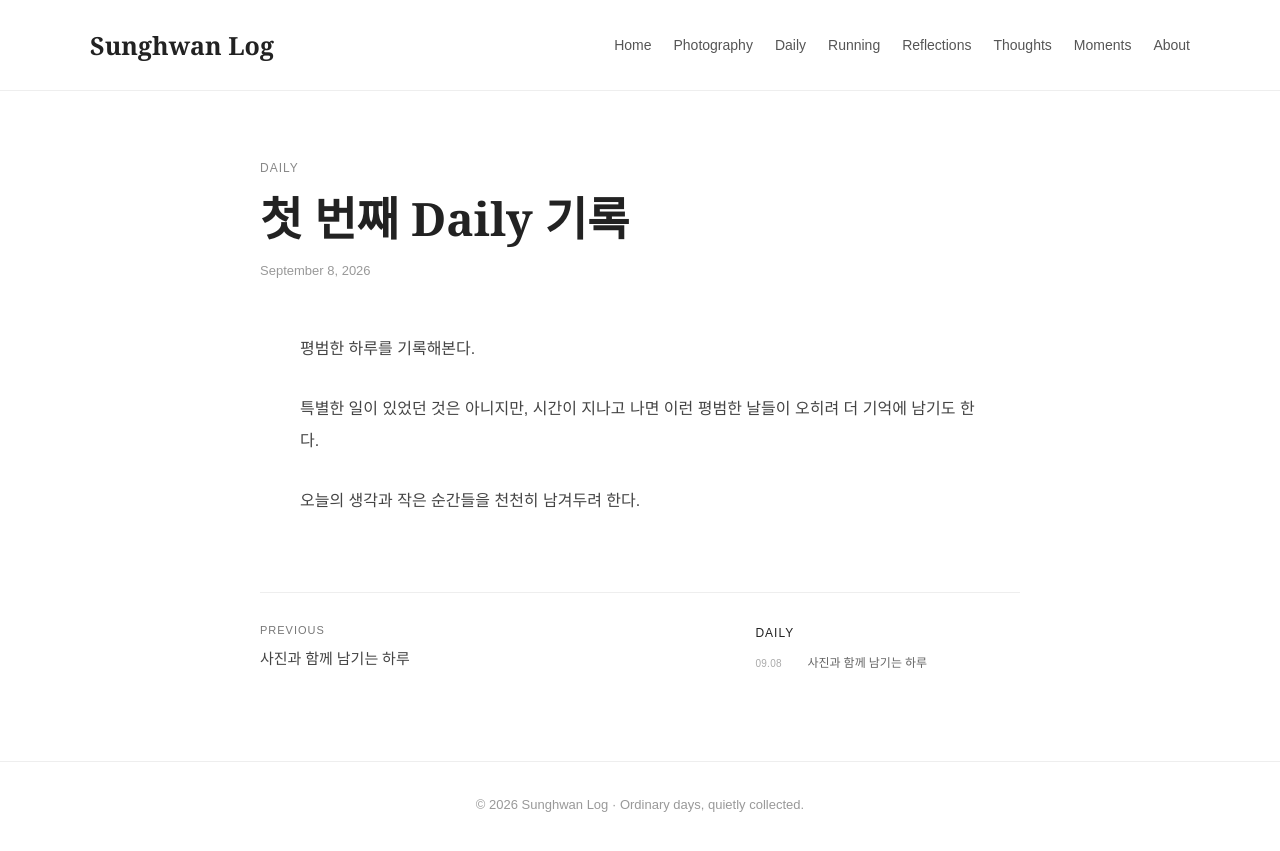
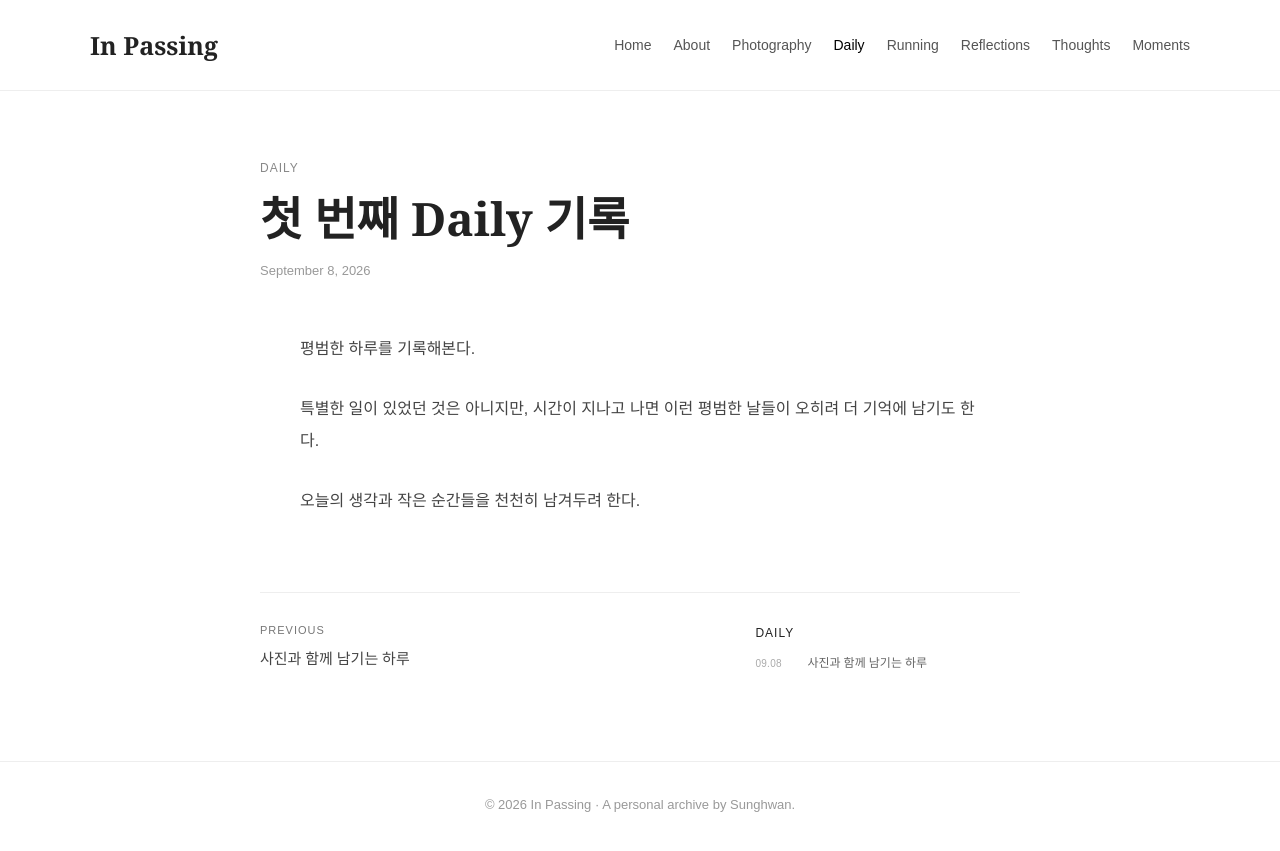
Before and after one commit to sunghwanlog/sunghwanlog.github.io, a Jekyll site: the page built from _posts/2026-09-08-daily-001.md, in a window 1280 px wide. Shown: the top 851 px of the page. Built offline with Jekyll 4.4.1, drawn with Linux system fonts in a browser that asks for light colours.

Commit message:
Update daily.html

```diff
--- a/_layouts/daily.html
+++ b/_layouts/daily.html
@@ -5,7 +5,7 @@
   <meta charset="UTF-8">
   <meta name="viewport" content="width=device-width, initial-scale=1.0">
 
-  <title>{{ page.title }} | Sunghwan Log</title>
+  <title>{{ page.title }} | In Passing</title>
 
   <style>
 
@@ -68,6 +68,11 @@
 
     .menu a:hover {
       color: #000;
+    }
+
+    .menu a.active {
+      color: #000;
+      font-weight: 500;
     }
 
 
@@ -397,42 +402,10 @@
 
 
 <!-- =========================
-     HEADER
+     COMMON HEADER
 ========================= -->
 
-<header>
-
-  <div class="container">
-
-    <nav>
-
-      <div class="logo">
-
-        <a href="{{ '/' | relative_url }}">
-          Sunghwan Log
-        </a>
-
-      </div>
-
-
-      <div class="menu">
-
-        <a href="{{ '/' | relative_url }}">Home</a>
-        <a href="{{ '/photography.html' | relative_url }}">Photography</a>
-        <a href="{{ '/daily.html' | relative_url }}">Daily</a>
-        <a href="{{ '/running.html' | relative_url }}">Running</a>
-        <a href="{{ '/reflections.html' | relative_url }}">Reflections</a>
-        <a href="{{ '/thoughts.html' | relative_url }}">Thoughts</a>
-        <a href="{{ '/moments.html' | relative_url }}">Moments</a>
-        <a href="{{ '/about.html' | relative_url }}">About</a>
-
-      </div>
-
-    </nav>
-
-  </div>
-
-</header>
+{% include header.html %}
 
 
 
@@ -601,6 +574,7 @@
       </div>
 
 
+
       <!-- =========================
            DAILY CATEGORY
       ========================= -->
@@ -648,6 +622,10 @@
 
       </div>
 
+
+    </div>
+
+
   </article>
 
 </main>
@@ -660,8 +638,8 @@
 
 <footer>
 
-  © 2026 Sunghwan Log ·
-  Ordinary days, quietly collected.
+  © 2026 In Passing ·
+  A personal archive by Sunghwan.
 
 </footer>
 
```
Lines whose indentation alone changed are shown as unchanged.
